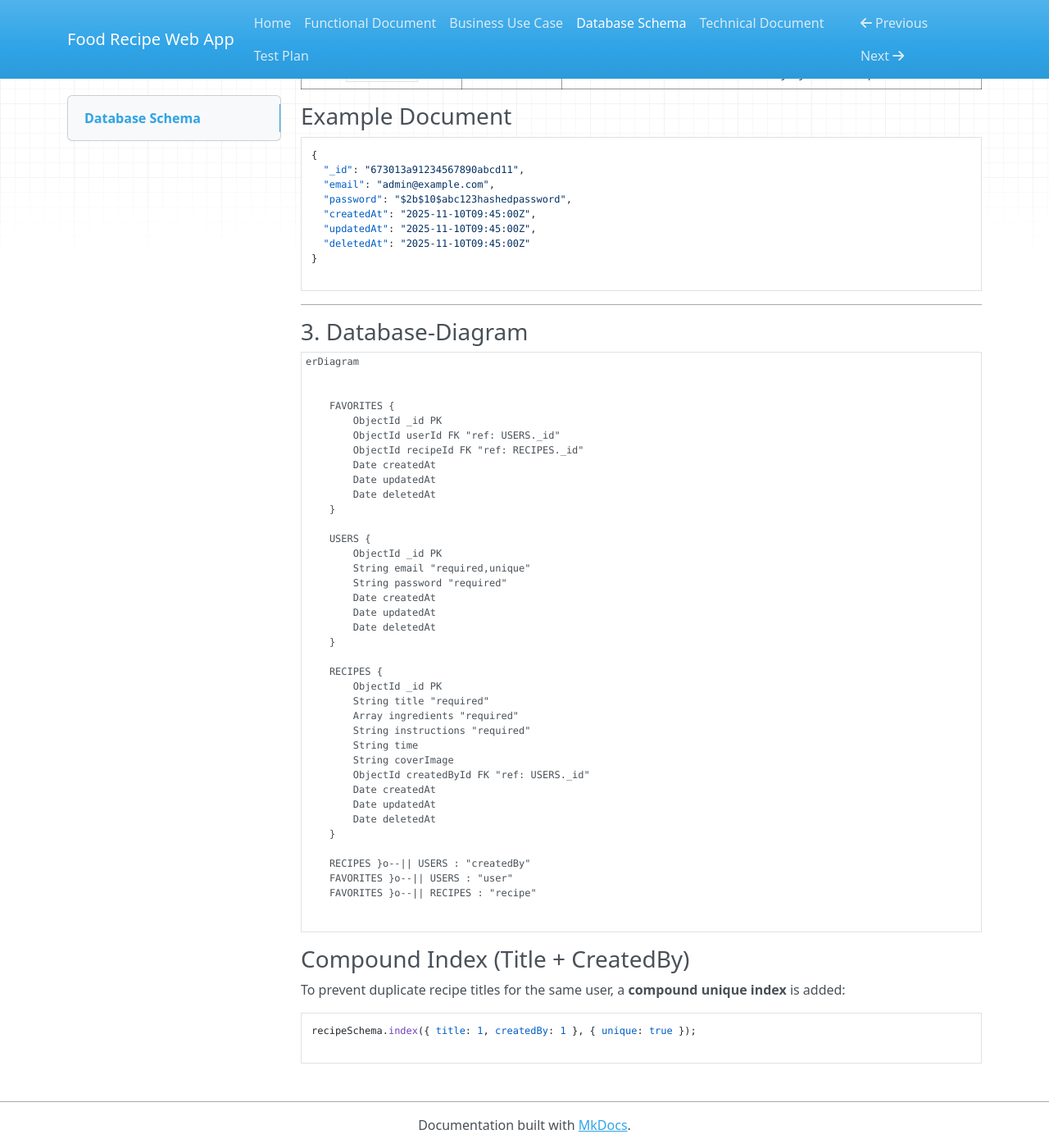
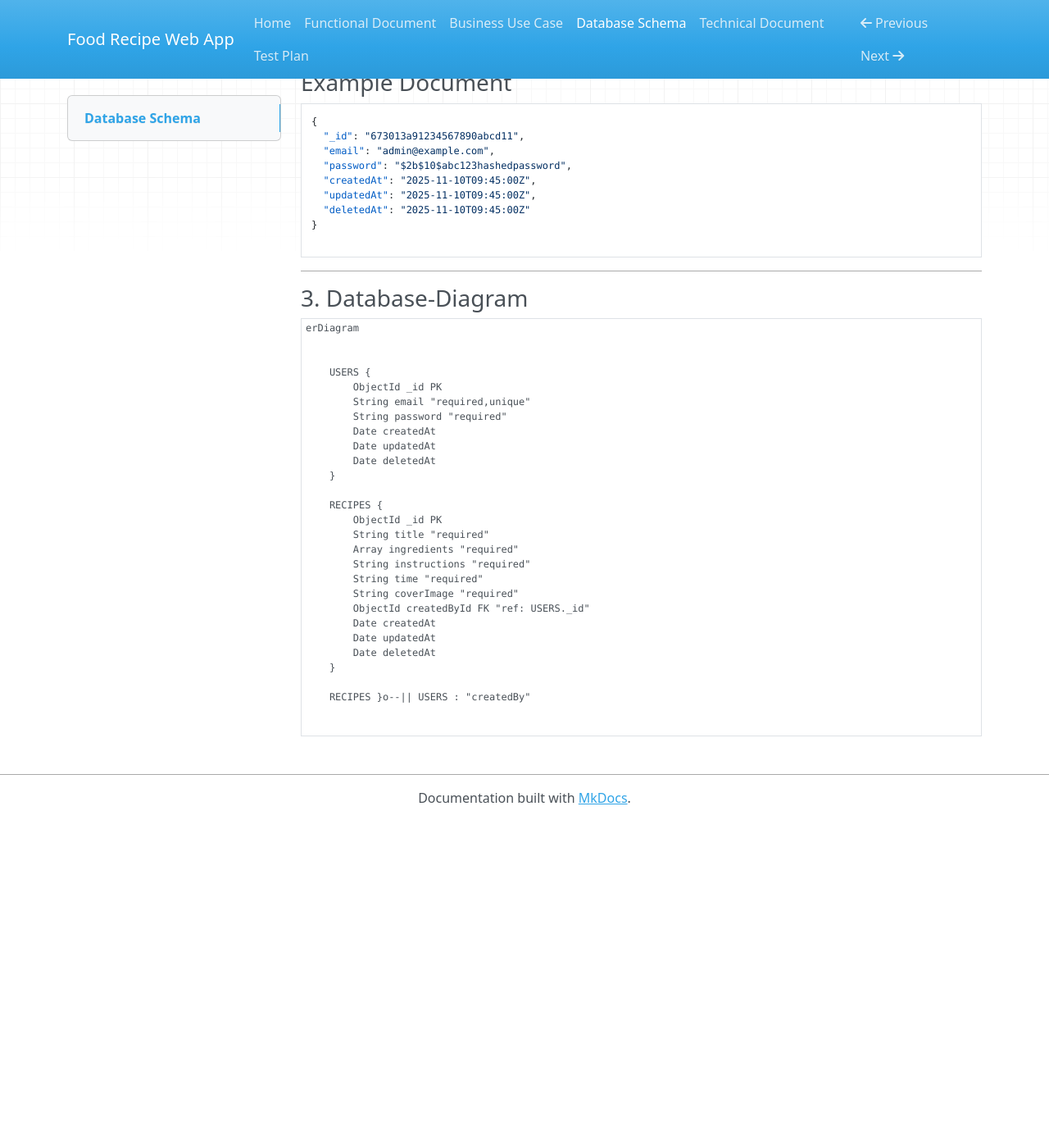
Before and after one commit to cia-GKMIT/Functional-Document-FoodRecipeWebApp, an MkDocs documentation site: the page built from docs/database_schema.md, in a window 1280 px wide and 1400 px high, scrolled down 776 px. Shown: the whole window at 82% size. Built offline with MkDocs 1.6.1, drawn with Linux system fonts in a browser that asks for light colours; nearby versions of some CDN libraries; after the commit the page ends 1777 px from its top, so only the background shows below that; some of the changed text lies outside the part shown.

Commit message:
Fix:files

````diff
--- a/docs/database_schema.md
+++ b/docs/database_schema.md
@@ -12,7 +12,6 @@ The Food Recipe Web App database consists of three main collections:
 
 | Collection | Description |
 |-------------|--------------|
-| **Favourites** | Authorised user can customise their recipes what they like |
 | **Users** | Regular users who create, update, and manage recipes |
 | **Recipes** | Stores recipe details and links to their creators |
 <!--
@@ -54,15 +53,6 @@ Each collection is connected through **ObjectId references**, creating logical r
 erDiagram
 
 
-    FAVORITES {
-        ObjectId _id PK
-        ObjectId userId FK "ref: USERS._id"
-        ObjectId recipeId FK "ref: RECIPES._id"
-        Date createdAt
-        Date updatedAt
-        Date deletedAt
-    }
-
     USERS {
         ObjectId _id PK
         String email "required,unique"
@@ -77,8 +67,8 @@ erDiagram
         String title "required"
         Array ingredients "required"
         String instructions "required"
-        String time
-        String coverImage
+        String time "required"
+        String coverImage "required"
         ObjectId createdById FK "ref: USERS._id"
         Date createdAt
         Date updatedAt
@@ -86,17 +76,6 @@ erDiagram
     }
 
     RECIPES }o--|| USERS : "createdBy"
-    FAVORITES }o--|| USERS : "user"
-    FAVORITES }o--|| RECIPES : "recipe"
 
 
 ```
-
-###  Compound Index (Title + CreatedBy)
-
-To prevent duplicate recipe titles for the same user, a **compound unique index** is added:
-
-```js
-recipeSchema.index({ title: 1, createdBy: 1 }, { unique: true });
-
-```
````
Also changed, not shown: docs/functional_doc.md (+6 -6 lines), docs/technical_document.md (+4 -24 lines), docs/testplan.md (+1 -7 lines), site/database_schema/index.html, site/functional_doc/index.html, site/index.html, site/testplan/index.html, 1 other file.
